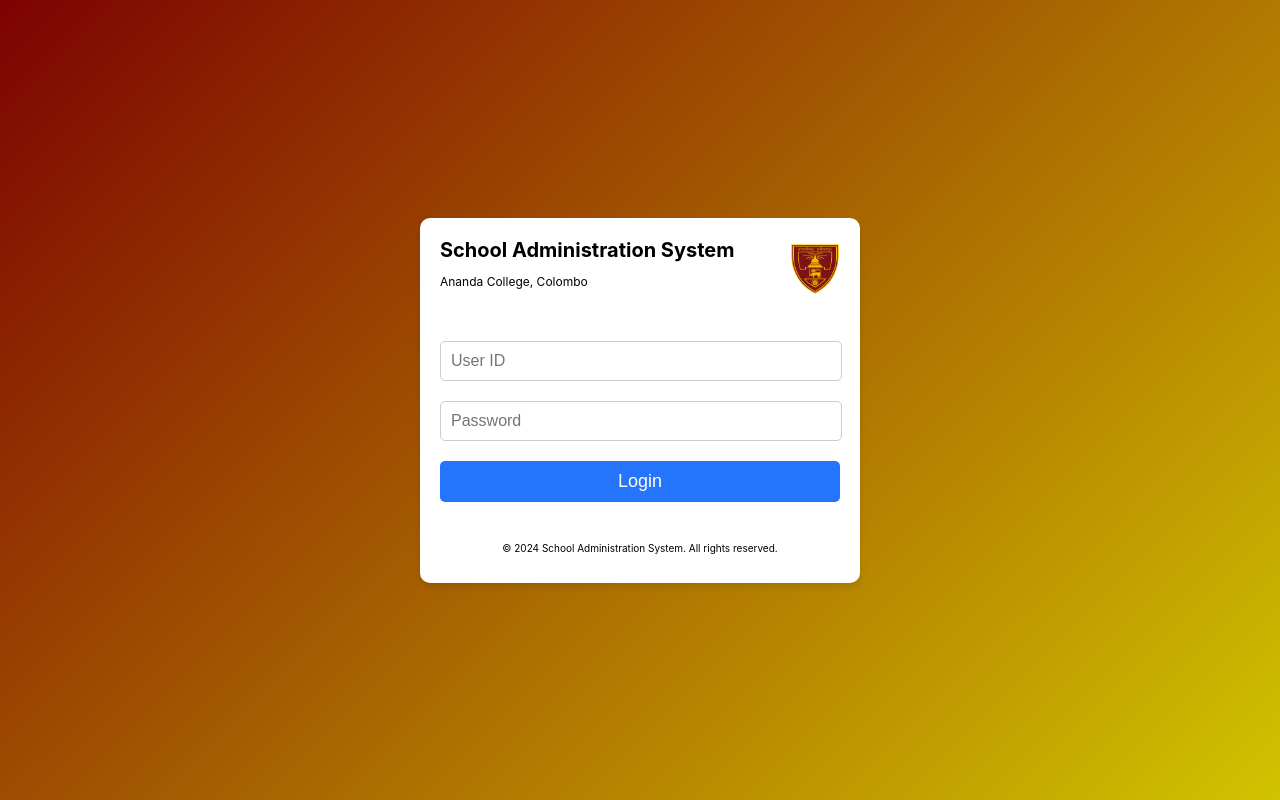
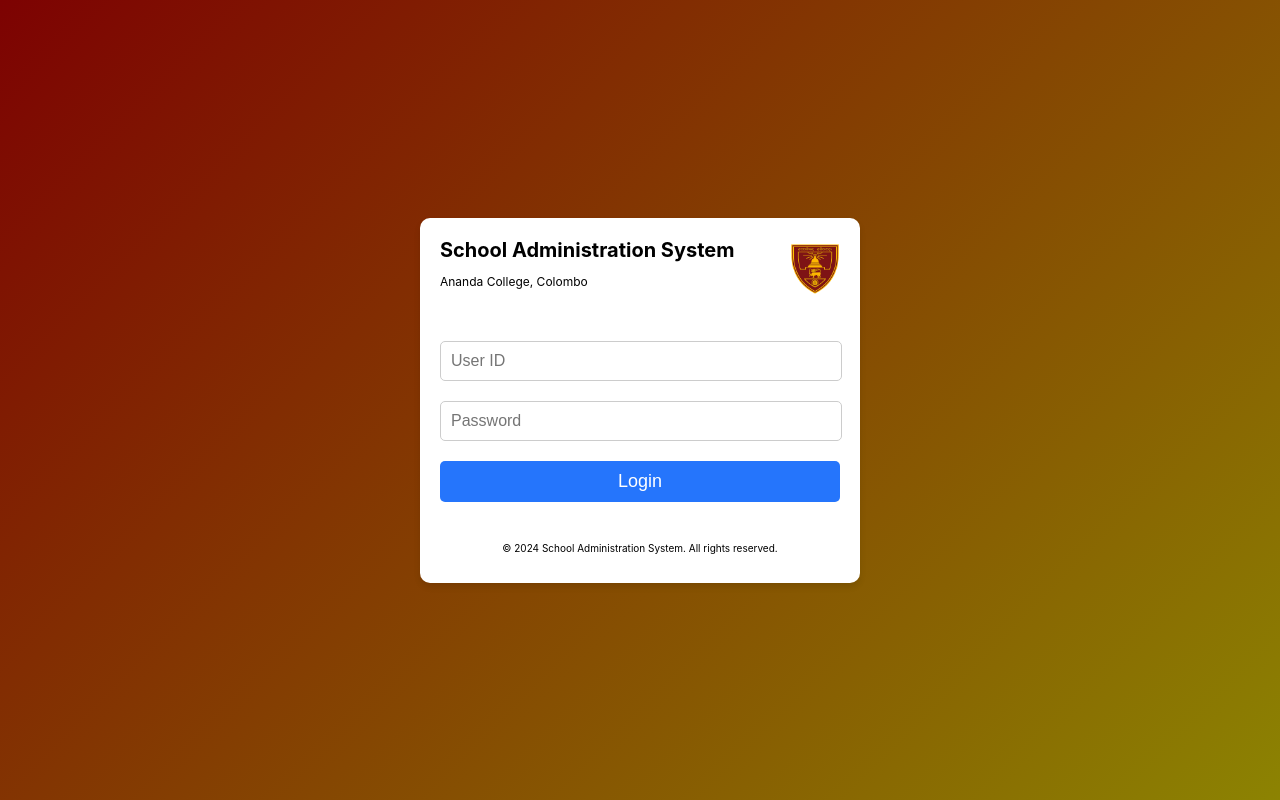
Before and after one commit to Ishara-Vithanage/React-.Net-Learning, a React (Create React App) app: page / in a window 1280 px wide. Built offline with nearby package versions, Linux system fonts and the light colour scheme.

Commit message:
few modifications done

```diff
--- a/src/pages/LoginPage.jsx
+++ b/src/pages/LoginPage.jsx
@@ -1,4 +1,5 @@
 import { React, useEffect } from "react";
+import { useNavigate } from "react-router-dom";
 import anandaLogo from "../assets/anandaLogo.png";
 import styles from "./styles/Login.module.css";
 
@@ -6,6 +7,13 @@
     useEffect(() => {
         document.title = "Login - SAS";
     }, []);
+
+    const navigate = useNavigate();
+
+    const handleSubmit = (e) => {
+        e.preventDefault();
+        navigate("/dashboard");
+    }
 
     return (
         <div className={styles.loginPage}>
@@ -26,13 +34,15 @@
                         type="text"
                         placeholder="User ID"
                         className={styles.inputField}
+                        required
                     />
                     <input
                         type="password"
                         placeholder="Password"
                         className={styles.inputField}
+                        required
                     />
-                    <button type="submit" className={styles.loginButton}>
+                    <button type="submit" className={styles.loginButton} onClick={handleSubmit}>
                         Login
                     </button>
                 </form>
--- a/src/pages/styles/Login.module.css
+++ b/src/pages/styles/Login.module.css
@@ -4,7 +4,7 @@
     display: flex;
     justify-content: center;
     align-items: center;
-    background: linear-gradient(135deg, #7d0202, #d1c300);
+    background: linear-gradient(135deg, #7d0202, #8c8302);
   }
 
   /* Centered white box */
```
